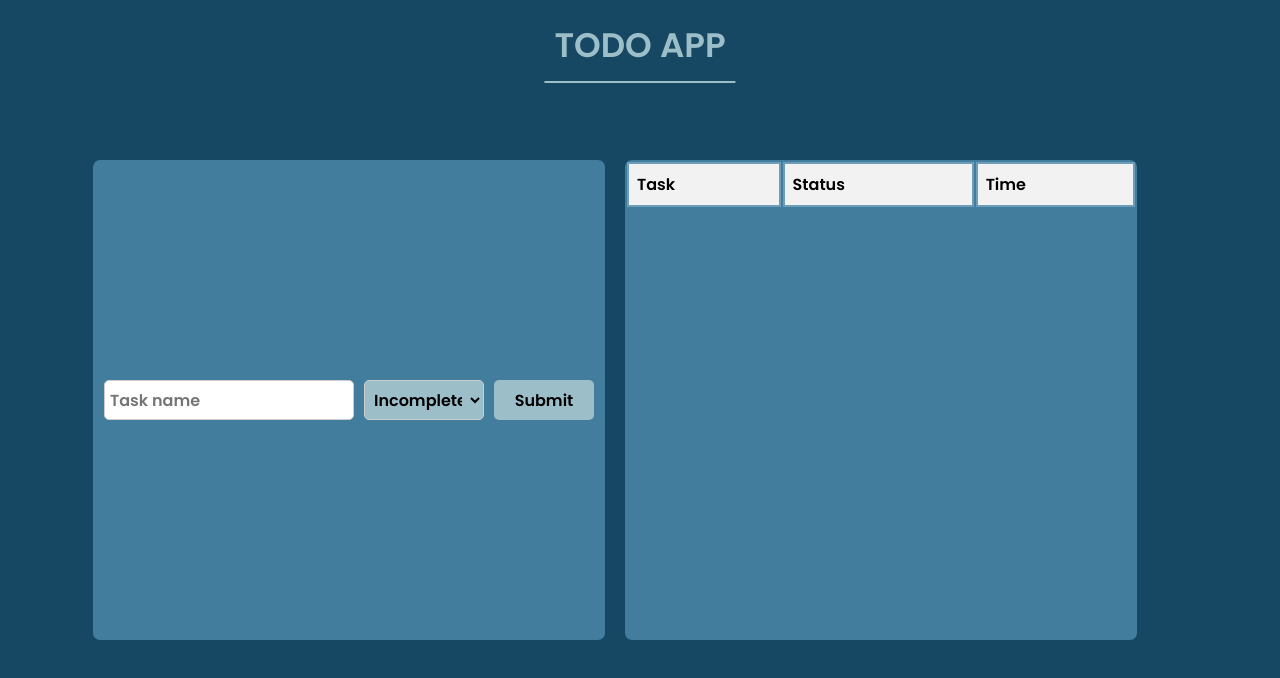
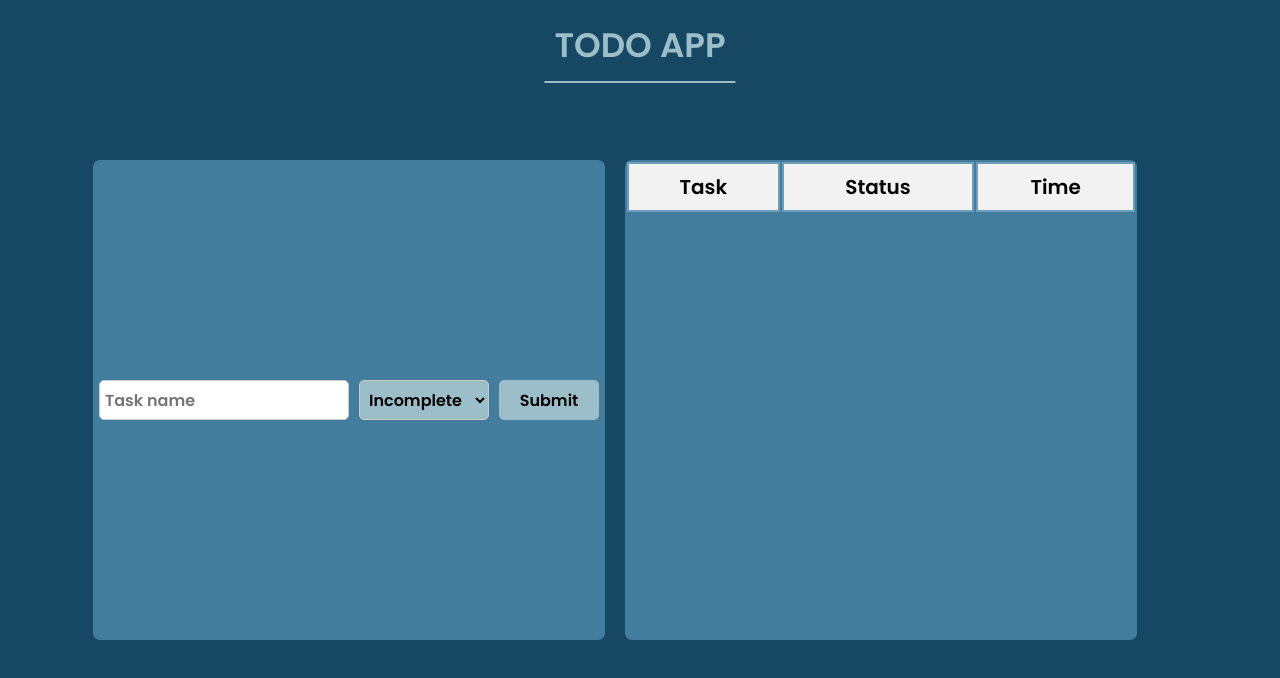
Before and after one commit to AboubakarArisar/MERN-00, a React (Vite) app in the folder AssignmentJs/Task/: page / in a window 1280 px wide. Shown: the top 678 px of the page. Built offline with nearby package versions, Linux system fonts and the light colour scheme.

Commit message:
To do list styling done

```diff
--- a/AssignmentJs/Task/src/App.css
+++ b/AssignmentJs/Task/src/App.css
@@ -56,7 +56,7 @@ select:hover {
 
 select {
     height: 40px;
-    width: 120px;
+    width: 130px;
     border: 1px solid #ccc;
     border-radius: 5px;
     font-size: 16px;
@@ -65,7 +65,6 @@ select {
     background-color: #9BBEC8;
     cursor: pointer;
 }
-
 
 input {
     width: 250px;
@@ -105,11 +104,19 @@ input {
 
 }
 
-.todo-table th, .todo-table td {
+.todo-table th{
+    border: 2px solid #6e9db9;
+    padding: 8px;
+    font-weight: 700;
+    text-align: center;
+    font-size: 20px;
+}
+.todo-table td {
+
     border: 2px solid #6e9db9;
     padding: 8px;
     font-weight: 500;
-    text-align: left;
+    text-align: center  ;
 }
 
 .todo-table th {
--- a/AssignmentJs/Task/src/Todo.jsx
+++ b/AssignmentJs/Task/src/Todo.jsx
@@ -35,6 +35,7 @@ function Todo() {
       <div className="container">
         <h1 className="todo-heading">TODO APP</h1>
         <div className="form">
+
           <form onSubmit={handleSubmit}>
             <input
               required
@@ -54,11 +55,13 @@ function Todo() {
             >
               <option value="Incomplete">Incomplete</option>
               <option value="complete">Complete</option>
+              <option value="pending">Pending</option>
             </select>
             <button type="submit">Submit</button>
           </form>
         </div>
         <div className="list">
+
           <table className="todo-table">
             <thead>
               <tr>
```
